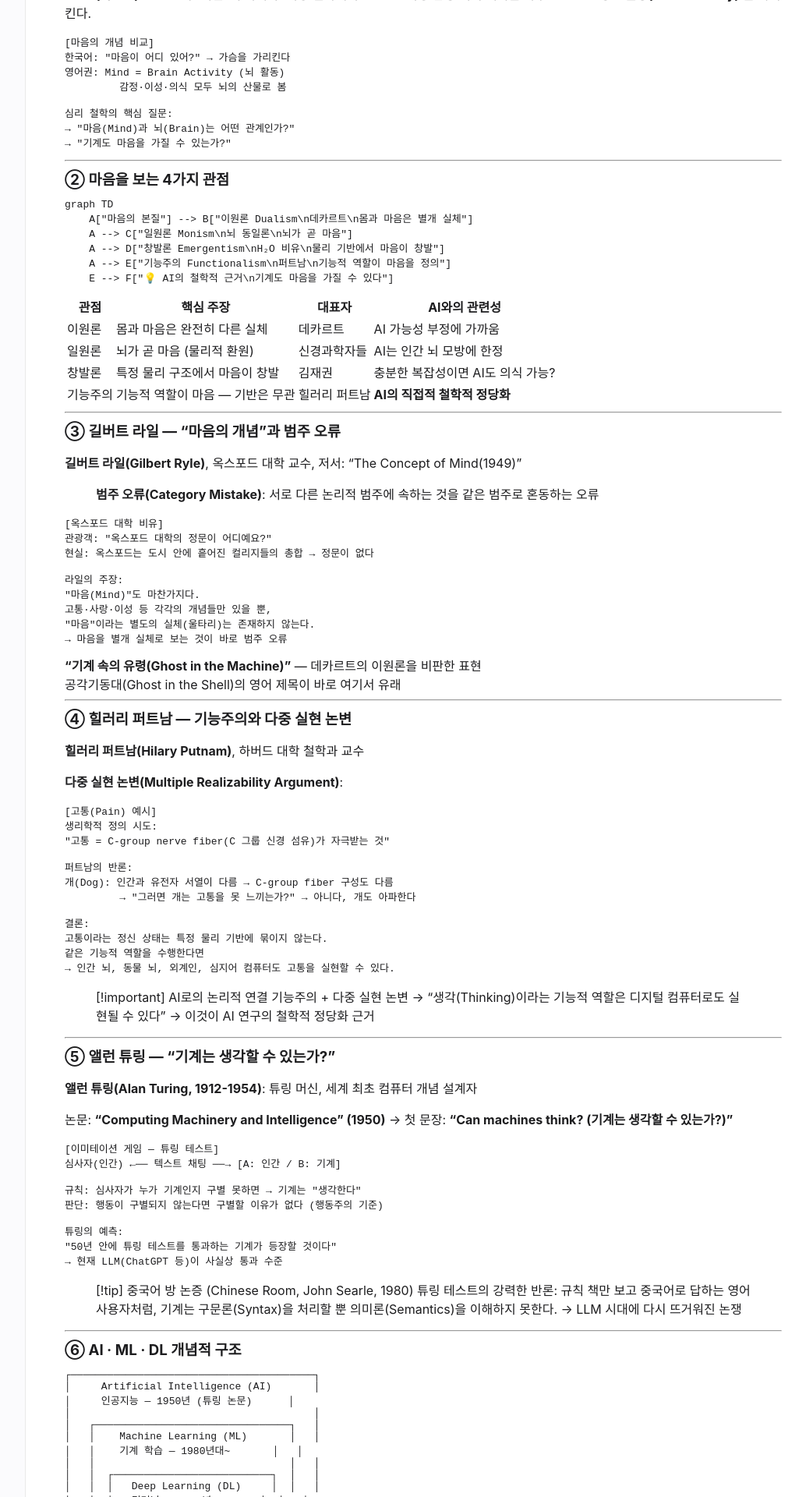
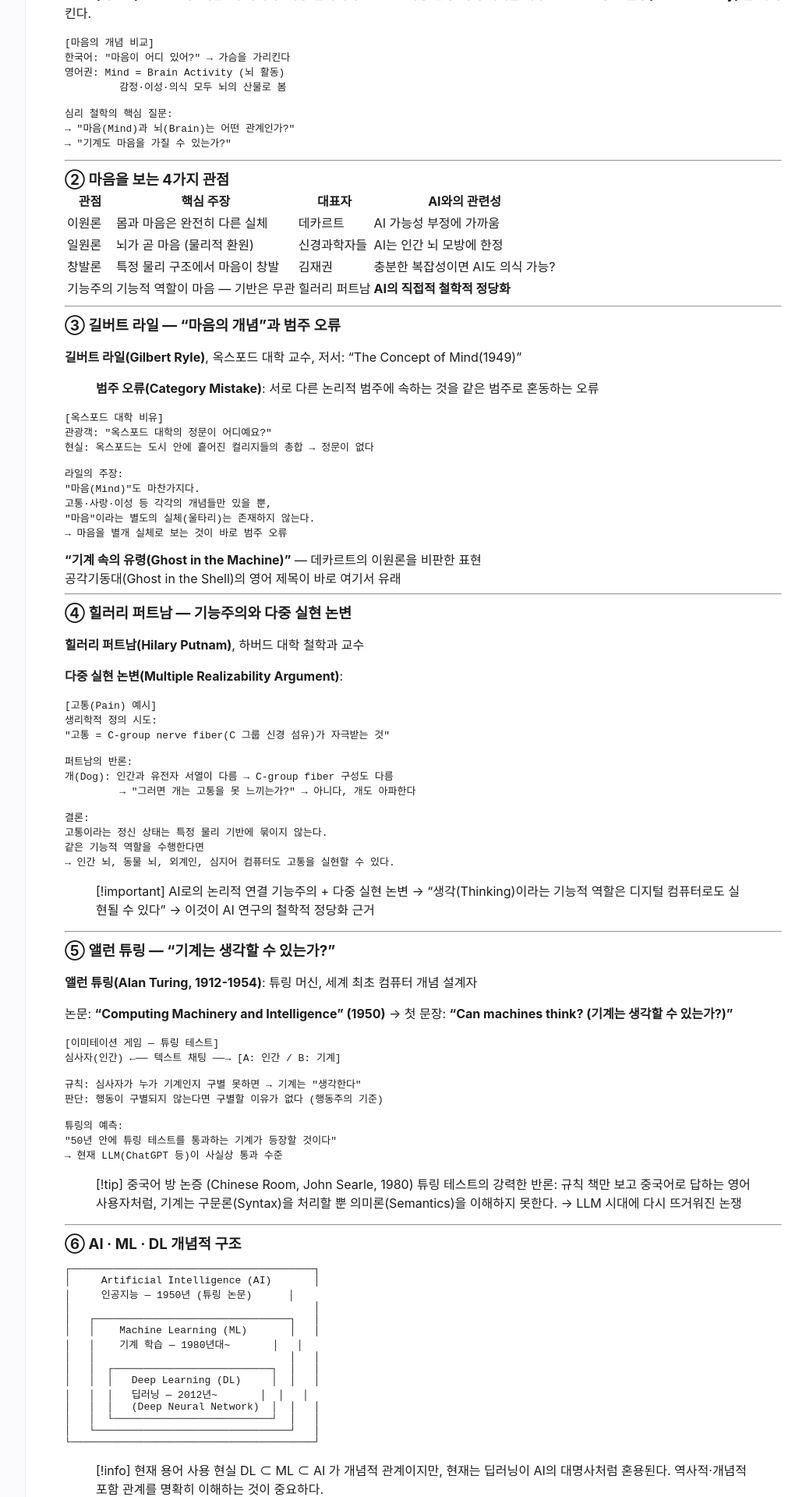
Before and after one commit to KimDongGun324/kimdonggun324.github.io, a Jekyll site: the page built from daily-study/post/2026/04/29.md, in a window 1280 px wide. Shown: the part 717-2637 px from the top of the page at 78% size, without its empty margins (227-1261 px from the left). Built offline with Jekyll 4.4.1, drawn with Linux system fonts in a browser that asks for light colours; some web fonts are replaced; our own code applies the rules of GitHub Pages for plain Markdown files.

Commit message:
TIL 2026_04_29 수정

````diff
--- a/daily-study/post/2026/04/29.md
+++ b/daily-study/post/2026/04/29.md
@@ -38,15 +38,6 @@
 ---
 
 ### ② 마음을 보는 4가지 관점
-
-```mermaid
-graph TD
-    A["마음의 본질"] --> B["이원론 Dualism\n데카르트\n몸과 마음은 별개 실체"]
-    A --> C["일원론 Monism\n뇌 동일론\n뇌가 곧 마음"]
-    A --> D["창발론 Emergentism\nH₂O 비유\n물리 기반에서 마음이 창발"]
-    A --> E["기능주의 Functionalism\n퍼트남\n기능적 역할이 마음을 정의"]
-    E --> F["💡 AI의 철학적 근거\n기계도 마음을 가질 수 있다"]
-```
 
 | 관점 | 핵심 주장 | 대표자 | AI와의 관련성 |
 |------|-----------|--------|--------------|
````
